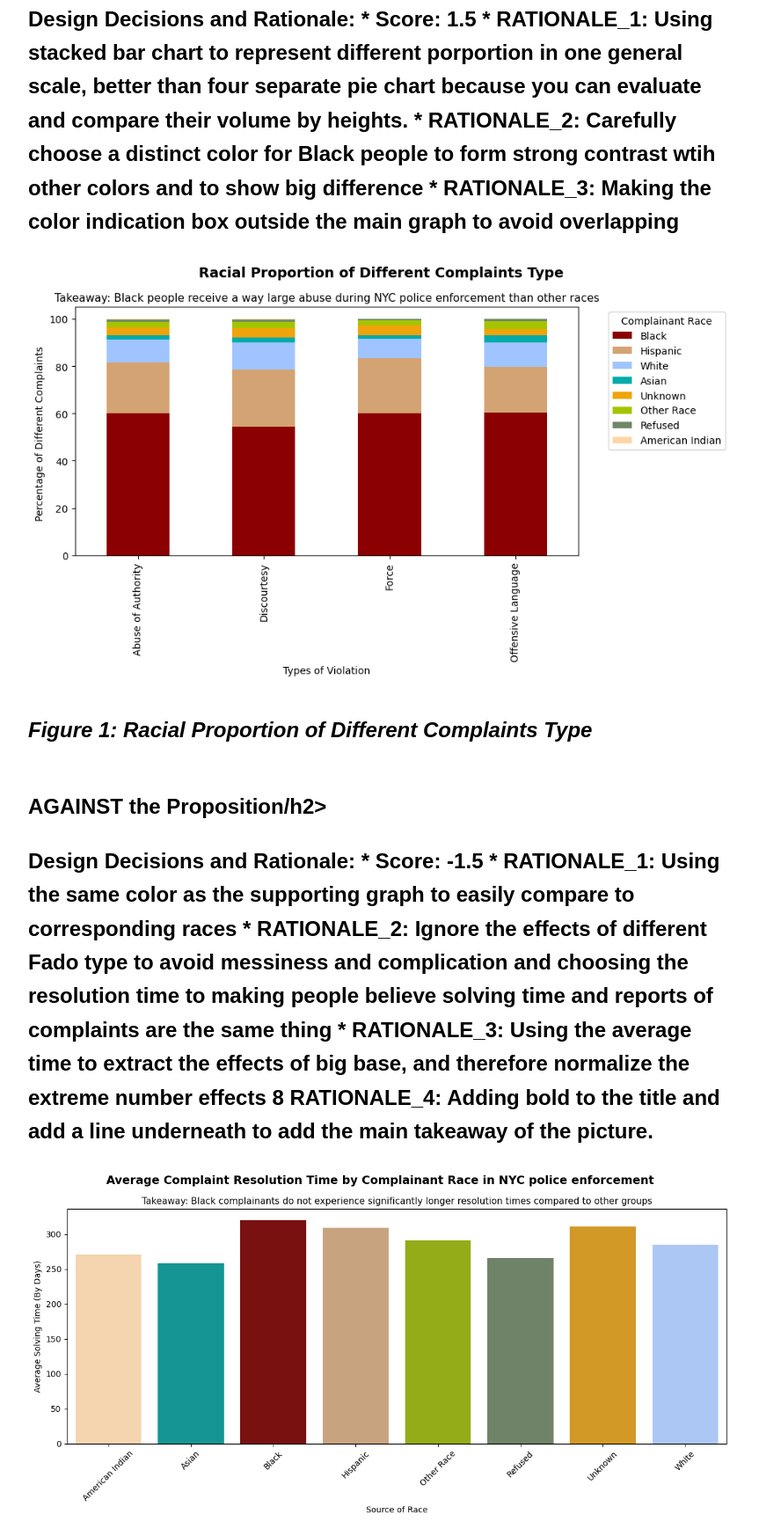
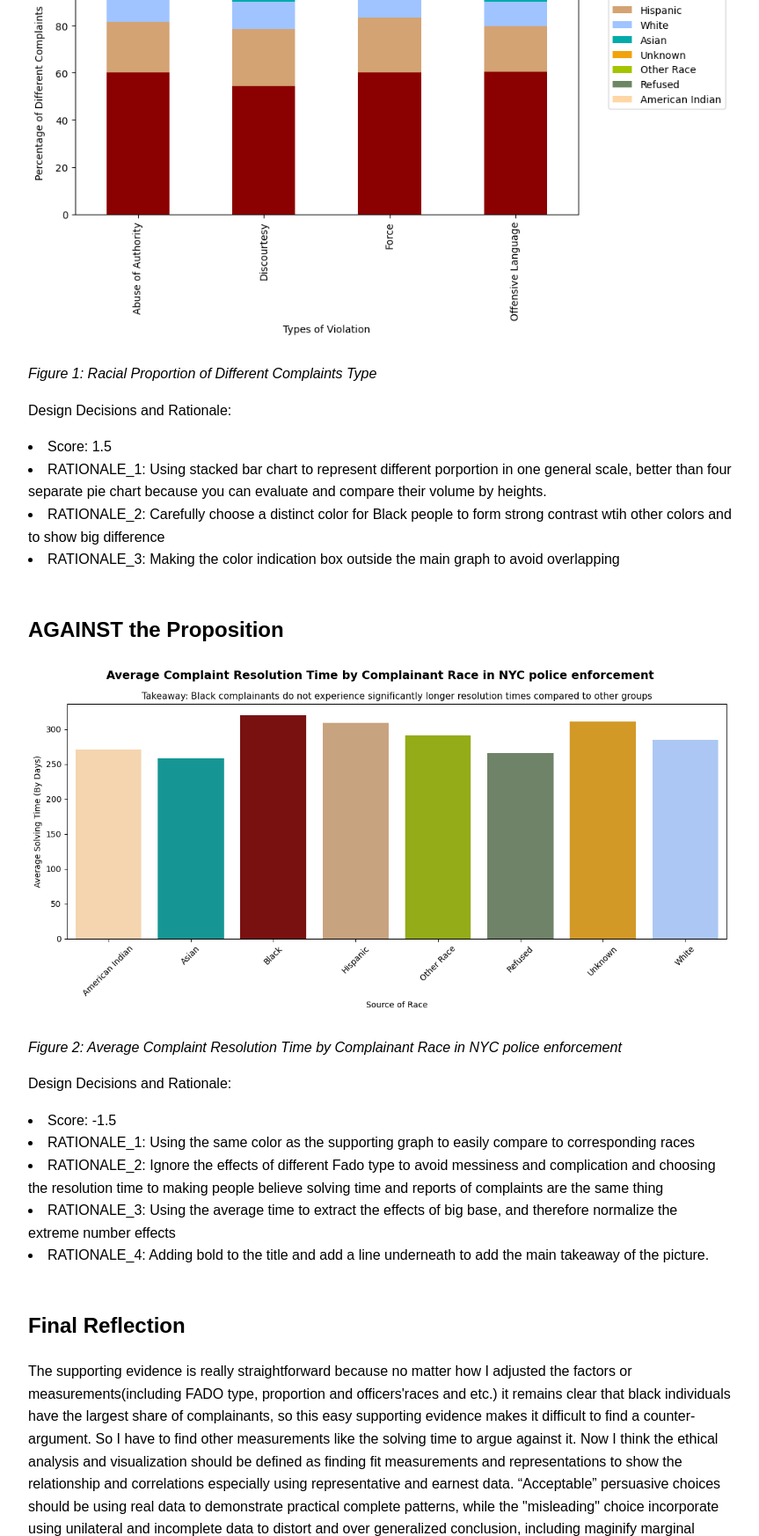
Before and after one commit to ivvvvvvvy123/dsc106project2, a plain HTML site: page dsc106project2.html in a window 1280 px wide. Shown: the part 533-2279 px from the top of the page at 88% size, without its empty margins (208-1071 px from the left). Drawn offline with Linux system fonts and the light colour scheme.

Commit message:
Adjusting html layout and format

```diff
--- a/dsc106project2.html
+++ b/dsc106project2.html
@@ -23,30 +23,32 @@
 <body>
 
   <h1>Assignment 4 Persuasive or Deceptive Visualization?</h1>
-  <h2>Yixuan Xin-yixin@ucsd.edu</h2>
+  <p>Yixuan Xin-yixin@ucsd.edu</p>
 
   <h2>Proposition: </h2>
-  <p>This chart shows the proportion of complaints by race across different FADO types. The data indicates that Black individuals consistently make up the largest proportion of complainants, regardless of the type of alleged misconduct.</p>
+  <p>Black individuals are disproportionately affected to police misconduct in New York City.</p>
 
-  <h2>FOR the Proposition/h2>
+  <h2>FOR the Proposition</h2>
+  <img src="supporting.png" alt="Proportion of Black complaints by FADO type">
+  <figcaption><em>Figure 1: Racial Proportion of Different Complaints Type</em></figcaption>
+
   <p>Design Decisions and Rationale:
-    * Score: 1.5
-    * RATIONALE_1: Using stacked bar chart to represent different porportion in one general scale, better than four separate pie chart because you can evaluate and compare their volume by heights.
-    * RATIONALE_2: Carefully choose a distinct color for Black people to form strong contrast wtih other colors and to show big difference
-    * RATIONALE_3: Making the color indication box outside the main graph to avoid overlapping
+    <li>Score: 1.5</li>
+    <li>RATIONALE_1: Using stacked bar chart to represent different porportion in one general scale, better than four separate pie chart because you can evaluate and compare their volume by heights.</li>
+    <li>RATIONALE_2: Carefully choose a distinct color for Black people to form strong contrast wtih other colors and to show big difference</li>
+    <li>RATIONALE_3: Making the color indication box outside the main graph to avoid overlapping</li>
     </p>
-    <img src="supporting.png" alt="Proportion of Black complaints by FADO type">
-    <figcaption><em>Figure 1: Racial Proportion of Different Complaints Type</em></figcaption>
 
-  <h2>AGAINST the Proposition/h2>
-  <p>Design Decisions and Rationale:
-    * Score: -1.5
-    * RATIONALE_1: Using the same color as the supporting graph to easily compare to corresponding races
-    * RATIONALE_2: Ignore the effects of different Fado type to avoid messiness and complication and choosing the resolution time to making people believe solving time and reports of complaints are the same thing
-    * RATIONALE_3: Using the average time to extract the effects of big base, and therefore normalize the extreme number effects
-    8 RATIONALE_4: Adding bold to the title and add a line underneath to add the main takeaway of the picture.</p>
+  <h2>AGAINST the Proposition</h2>
   <img src="against.png" alt="Average resolution time by race">
   <figcaption><em>Figure 2: Average Complaint Resolution Time by Complainant Race in NYC police enforcement</em></figcaption>
+  <p>Design Decisions and Rationale:
+    <li>Score: -1.5</li>
+    <li>RATIONALE_1: Using the same color as the supporting graph to easily compare to corresponding races</li>
+    <li>RATIONALE_2: Ignore the effects of different Fado type to avoid messiness and complication and choosing the resolution time to making people believe solving time and reports of complaints are the same thing</li>
+    <li>RATIONALE_3: Using the average time to extract the effects of big base, and therefore normalize the extreme number effects</li>
+    <li>RATIONALE_4: Adding bold to the title and add a line underneath to add the main takeaway of the picture.</li>
+  </p>
 
   <h2>Final Reflection</h2>
   <p>The supporting evidence is really straightforward  because no matter how I adjusted the factors or measurements(including FADO type, proportion and officers'races and etc.) it remains clear that black individuals have the largest share of complainants, so this easy supporting evidence makes it difficult to find a counter-argument. So I have to find other measurements like the solving time to argue against it.
```
Also changed, not shown: 1 other file.
